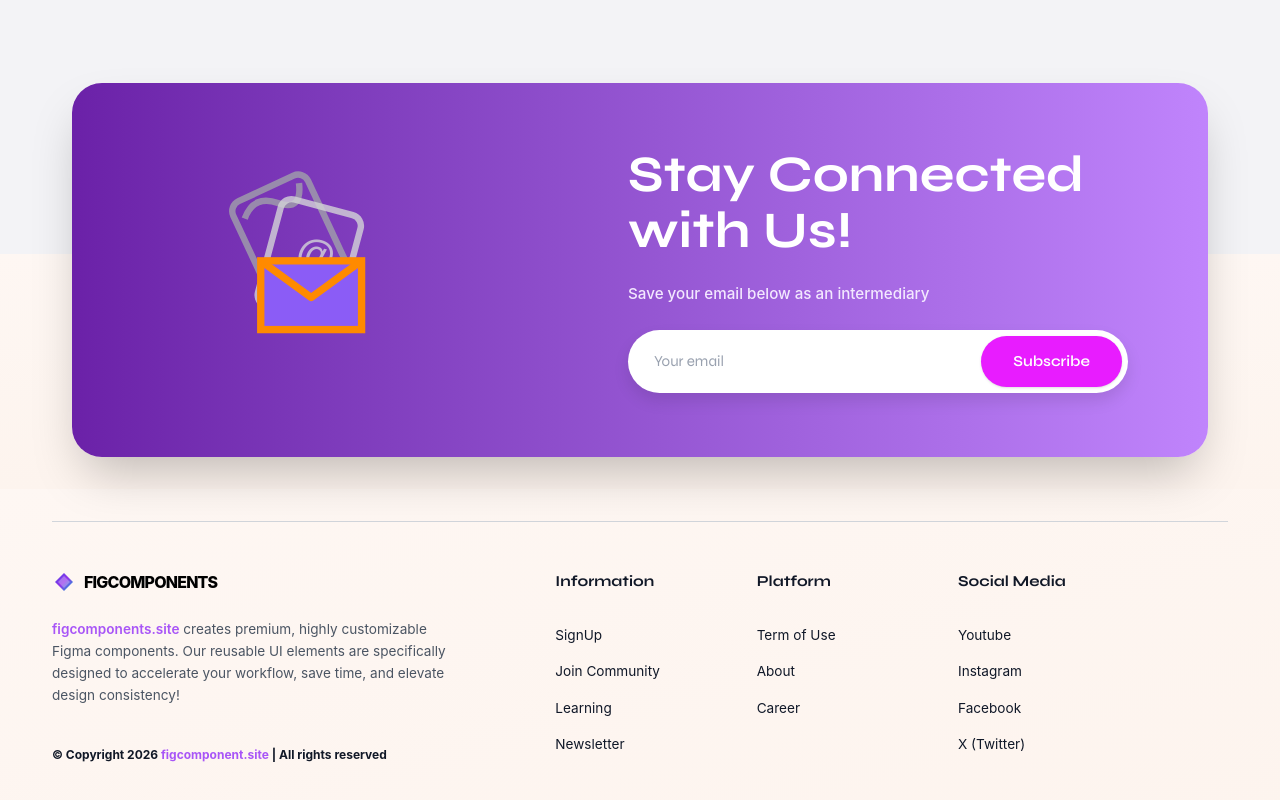
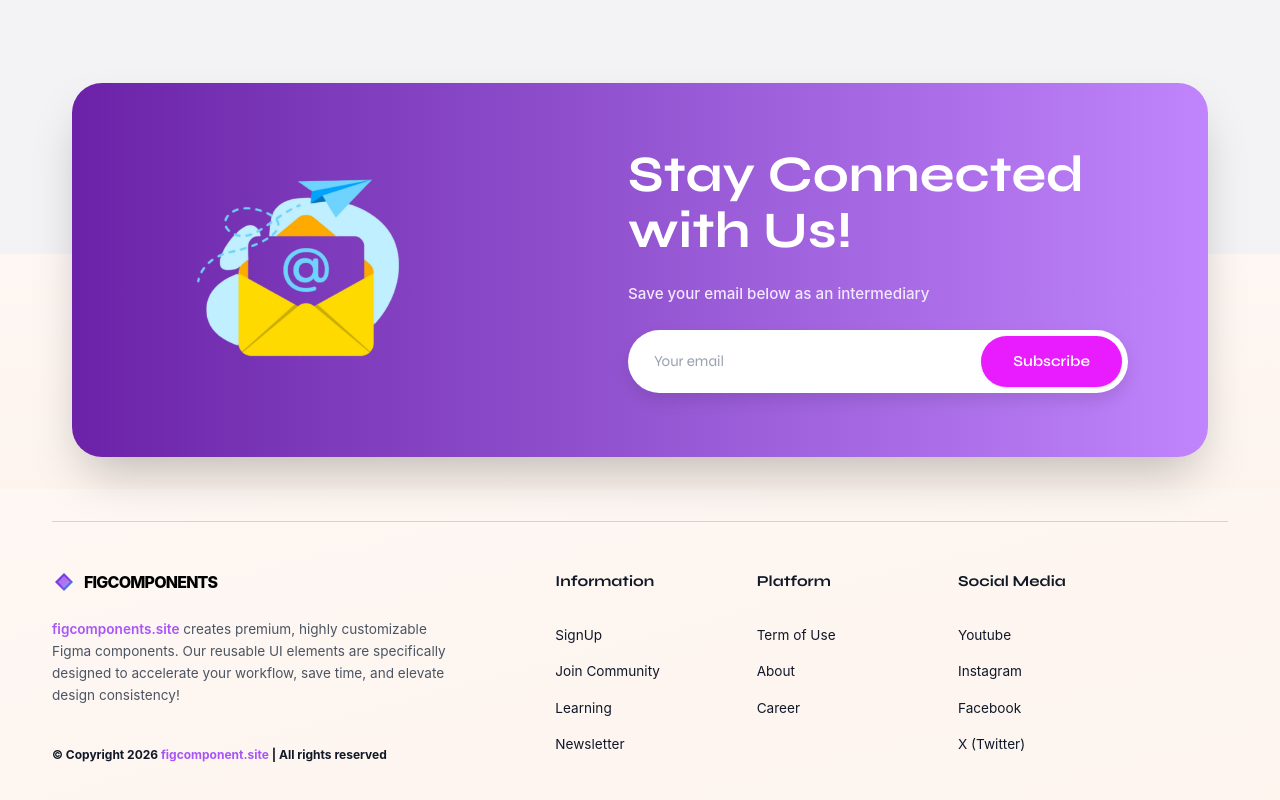
Before and after one commit to sayamghosh/figma-library, a React (Vite) app in the folder frontend/: page / in a window 1280 px wide. Shown: the part 3771-4571 px from the top of the page. Built offline with nearby package versions, Linux system fonts and the light colour scheme; no server answers.

Commit message:
feat: add NewsletterSection component with mail asset and subscription form

```diff
--- a/frontend/src/components/NewsletterSection.tsx
+++ b/frontend/src/components/NewsletterSection.tsx
@@ -1,3 +1,5 @@
+import mailImg from "../assets/mail.png";
+
 export function NewsletterSection() {
   return (
     <section className="relative w-full">
@@ -9,20 +11,12 @@ export function NewsletterSection() {
 
           {/* Left Side: Graphic */}
           <div className="shrink-0 relative hidden sm:flex items-center justify-center w-[200px] md:w-[300px]">
-             {/* Custom SVG Illustration imitating the overlapping cards & envelope */}
-             <svg width="220" height="220" viewBox="0 0 240 240" fill="none" xmlns="http://www.w3.org/2000/svg">
-                {/* Card 1 (Left) */}
-                <rect x="40" y="50" width="90" height="120" rx="12" transform="rotate(-25 40 50)" stroke="#A1A1AA" strokeWidth="7" fill="none" strokeOpacity="0.8" />
-                <path d="M 50 70 Q 70 50, 90 70 T 120 60" stroke="#A1A1AA" strokeWidth="7" fill="none" transform="rotate(-25 40 50)" strokeOpacity="0.8" />
-
-                {/* Card 2 (Right) */}
-                <rect x="100" y="40" width="90" height="120" rx="12" transform="rotate(15 100 40)" stroke="#D4D4D8" strokeWidth="7" fill="none" strokeOpacity="0.8" />
-                <text x="130" y="105" transform="rotate(15 100 40)" fill="#D4D4D8" fontSize="42" fontWeight="bold" fontFamily="sans-serif" opacity="0.8">@</text>
-
-                {/* Envelope (Front) */}
-                <rect x="75" y="110" width="110" height="75" stroke="#FF8A00" strokeWidth="8" fill="#8b5cf6" />
-                <path d="M75 110 L130 150 L185 110" stroke="#FF8A00" strokeWidth="8" fill="none" strokeLinejoin="round" />
-             </svg>
+             {/* Render the actual mail graphic provided by the user */}
+             <img
+               src={mailImg}
+               alt="Newsletter Mail Graphic"
+               className="w-full max-w-[240px] h-auto object-contain"
+             />
           </div>
 
           {/* Right Side: Content */}
```
Also changed, not shown: frontend/src/assets/mail.png (added).
